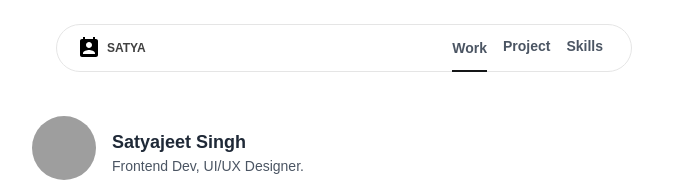
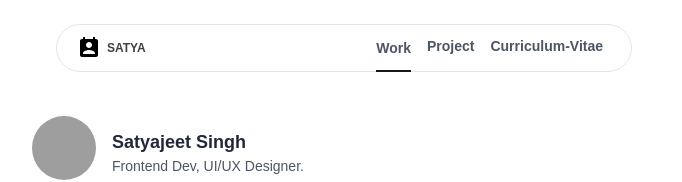
Before and after one commit to satyajeetsinghz/satyajeet-portfolio, a React (Vite) app: page / in a window 1280 px wide. Shown: the top 182 px of the page, without its empty margins (296-978 px from the left). Built offline with nearby package versions, Linux system fonts and the light colour scheme; grey boxes are pictures that could not be loaded; a web font is replaced by a local one.

Commit message:
update: Resume added

```diff
--- a/src/components/Navbar.jsx
+++ b/src/components/Navbar.jsx
@@ -51,9 +51,9 @@ const Navbar = () => {
                             Project
                         </a>
 
-                        <a onClick={() => navigateToSection('skills')} className='bg-red-20 text-sm hover:text-[#22262b] cursor-pointer'>
+                        <a href="src\assets\resume\Satyajeet_Singh_Resume.pdf" target="_blank" rel="noopener noreferrer" className='bg-red-20 text-sm hover:text-[#22262b] cursor-pointer'>
                             {/* <div className='w-full bg-[#151718] h-0.5 relative bottom-[-34px]'></div> */}
-                            Skills
+                            Curriculum-Vitae
                         </a>
                     </div>
 
--- a/src/utilities/HamburgerMenu.jsx
+++ b/src/utilities/HamburgerMenu.jsx
@@ -1,6 +1,7 @@
 import React from 'react'
 import { useNavigate } from 'react-router-dom';
 import CloseSharpIcon from '@mui/icons-material/CloseSharp';
+import FilePresentIcon from '@mui/icons-material/FilePresent';
 
 const HamburgerMenu = ({ isOpen, toggleMenu }) => {
 
@@ -18,14 +19,17 @@ const HamburgerMenu = ({ isOpen, toggleMenu }) => {
                 <button className="absolute top-4 right-4 text-gray-600" onClick={toggleMenu}>
                     <CloseSharpIcon />
                 </button>
-                <h2 className='text-white'> OK</h2>
+                {/* <h2 className='text-black'> OK</h2> */}
 
                 <ul className="flex flex-col justify-center items-center p-4 space-y-4 translate-y-32 text-lg">
                     <li>
                         {/* <div className='w-[2.5rem] ml-[50px] bg-[#32e4f4] h-0.5 relative bottom-[-34px]'></div> */}
-                        <a className='text-zinc-600 hover:text-[#151718]'>
-                            <div className='w-full bg-[#151718] h-0.5 relative bottom-[-30px]'></div>
-                            Work
+                        <a href="src\assets\resume\Satyajeet_Singh_Resume.pdf" target="_blank" rel="noopener noreferrer" className='text-zinc-600 text-sm hover:text-[#151718]'>
+                            <div className='w-16 bg-[#151718] h-0.5 relative bottom-[-30px] translate-x-11'></div>
+                            <div className='inline-flex items-center space-x-1'>
+                                <FilePresentIcon />
+                                <span>Curriculum Vitae</span>
+                            </div>
                         </a>
                     </li>
 
```
Also changed, not shown: 1 other file (tests, documents, lock files or other folders).
